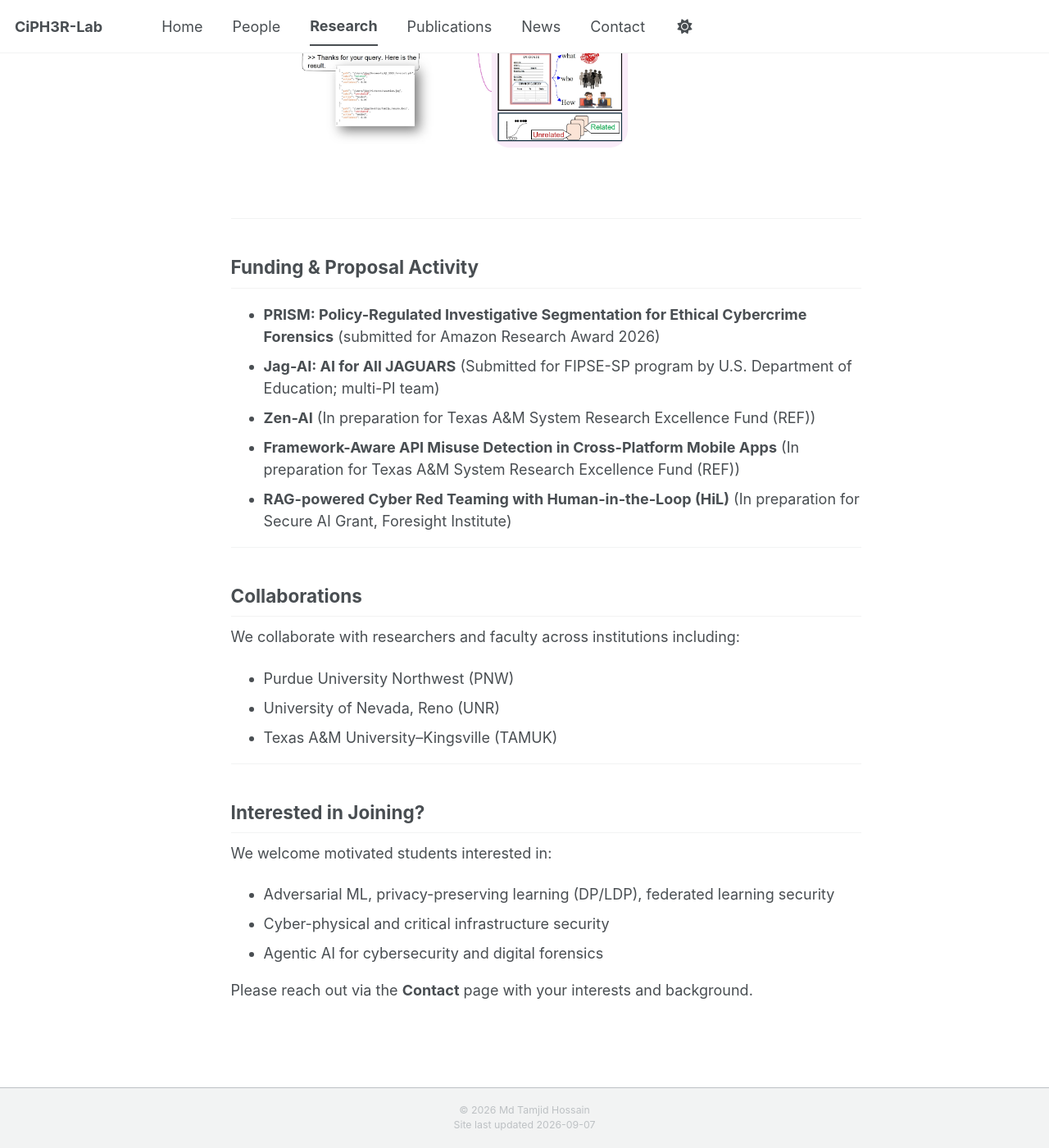
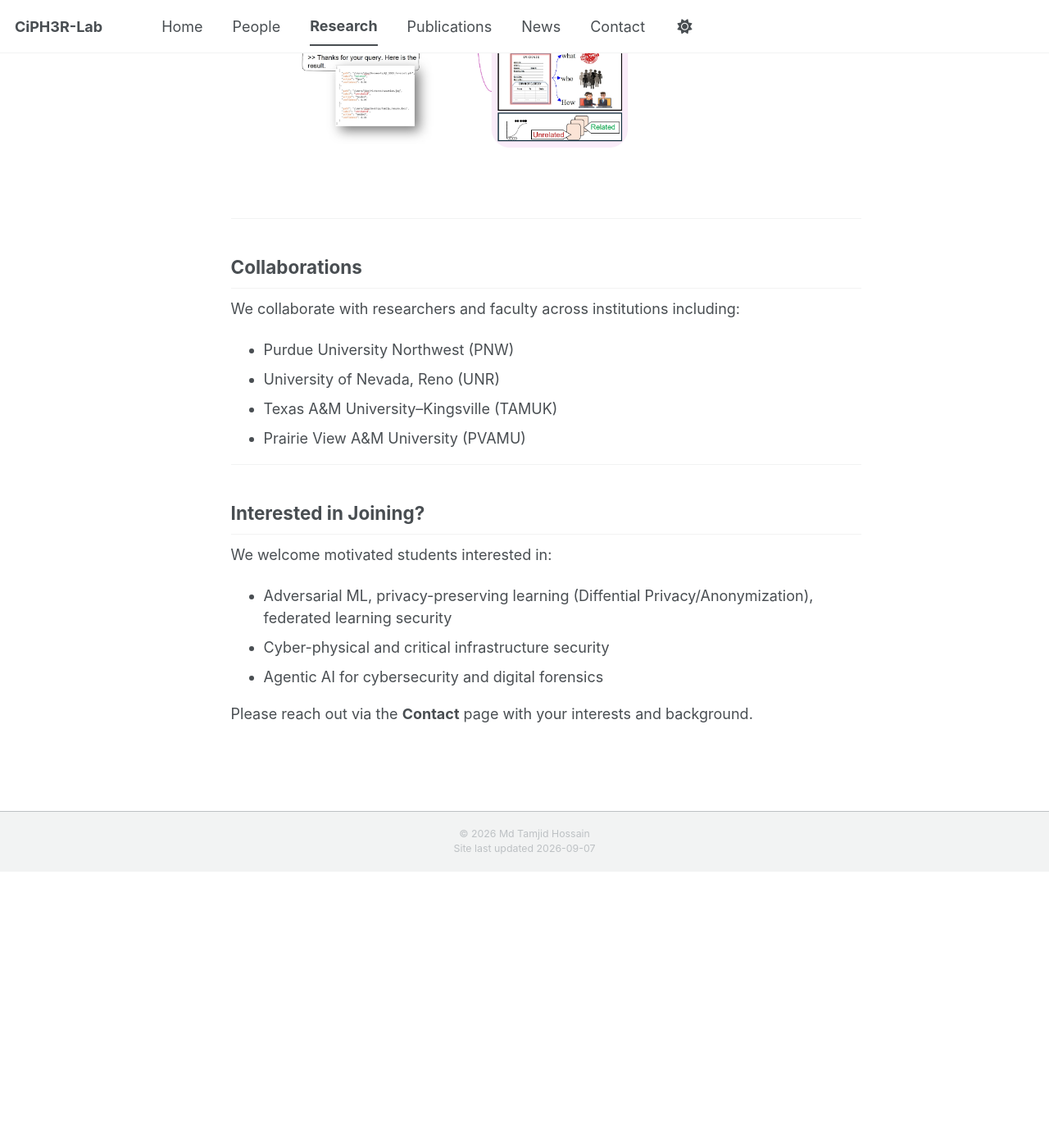
Before and after one commit to ciph3rLab/ciph3rLab.github.io, a Jekyll site: the page built from _pages/research.md, in a window 1280 px wide and 1400 px high, scrolled down 3501 px. Shown: the whole window at 82% size. Built offline with Jekyll 4.4.1, drawn with Linux system fonts in a browser that asks for light colours; a script bundle is joined from its source files by our own code; library files that are not in the unit come from our copies; after the commit the page ends 4564 px from its top, so only the background shows below that.

Commit message:
Update research.md

```diff
--- a/_pages/research.md
+++ b/_pages/research.md
@@ -94,15 +94,6 @@ Ethics-first agentic AI to triage large evidence sets (disks, memory dumps, logs
 
 ---
 
-## Funding & Proposal Activity
-
-- **PRISM: Policy-Regulated Investigative Segmentation for Ethical Cybercrime Forensics** (submitted for Amazon Research Award 2026)
-- **Jag-AI: AI for All JAGUARS** (Submitted for FIPSE-SP program by U.S. Department of Education; multi-PI team)
-- **Zen-AI** (In preparation for Texas A&M System Research Excellence Fund (REF))
-- **Framework-Aware API Misuse Detection in Cross-Platform Mobile Apps** (In preparation for Texas A&M System Research Excellence Fund (REF))
-- **RAG-powered Cyber Red Teaming with Human-in-the-Loop (HiL)** (In preparation for Secure AI Grant, Foresight Institute)
-
----
 
 ## Collaborations
 
@@ -110,13 +101,14 @@ We collaborate with researchers and faculty across institutions including:
 - Purdue University Northwest (PNW)
 - University of Nevada, Reno (UNR)
 - Texas A&M University–Kingsville (TAMUK)
+- Prairie View A&M University (PVAMU)
 
 ---
 
 ## Interested in Joining?
 
 We welcome motivated students interested in:
-- Adversarial ML, privacy-preserving learning (DP/LDP), federated learning security
+- Adversarial ML, privacy-preserving learning (Diffential Privacy/Anonymization), federated learning security
 - Cyber-physical and critical infrastructure security
 - Agentic AI for cybersecurity and digital forensics
 
```
